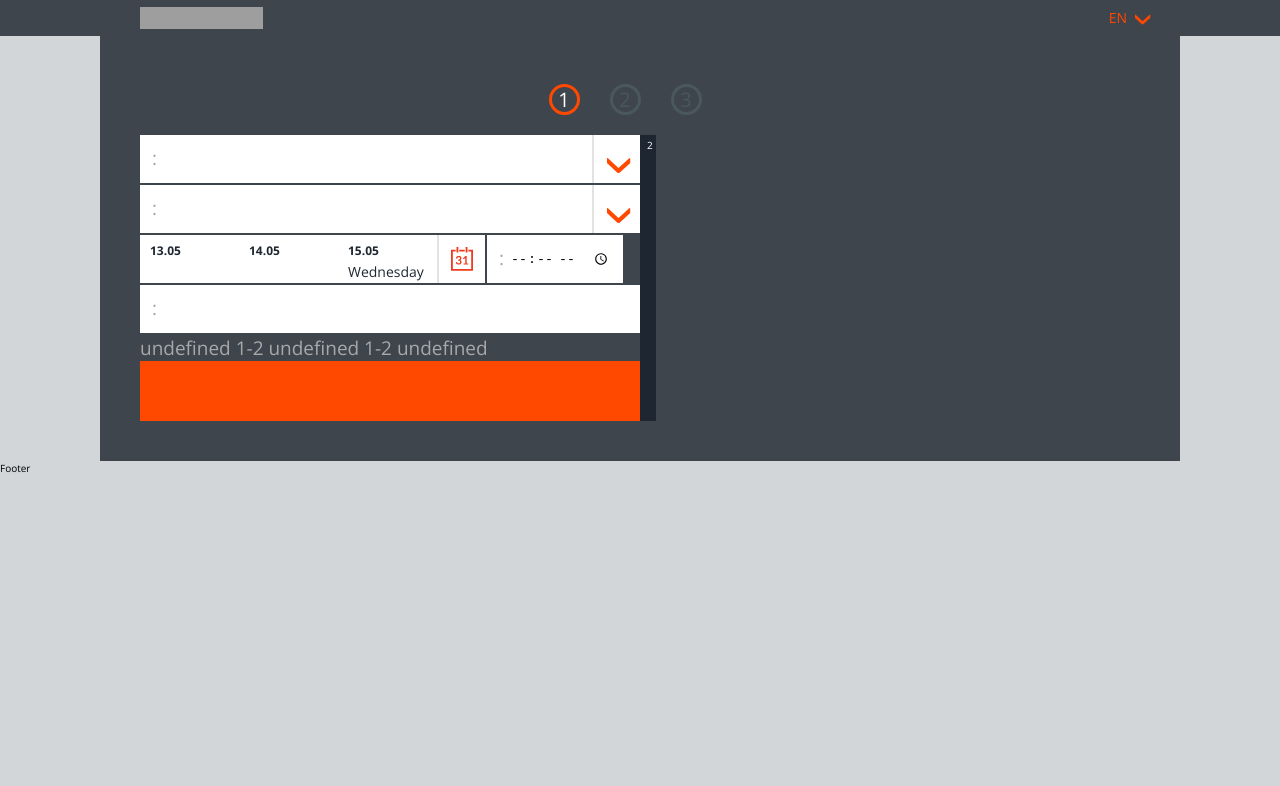
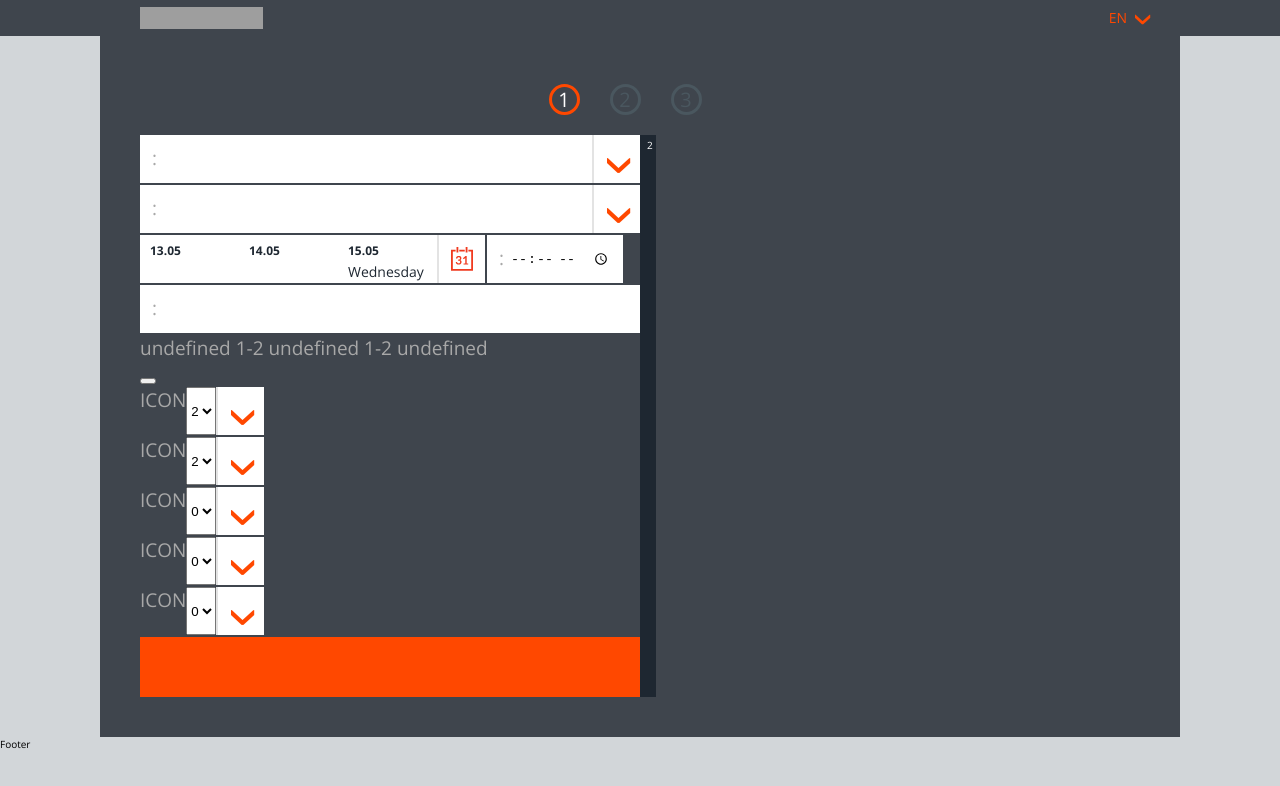
Before and after one commit to iambro/booking-process, a React (Create React App) app: page / in a window 1280 px wide. Shown: the top 786 px of the page. Built offline with nearby package versions, Linux system fonts and the light colour scheme; no server answers; grey boxes are pictures that could not be loaded.

Commit message:
Add additional options to ContentBox, create ContentBoxAdditional.js and Options.js

```diff
--- a/src/components/ContentBox.js
+++ b/src/components/ContentBox.js
@@ -1,5 +1,5 @@
 import React, { Component } from "react";
-import {ContentBoxAdditional} from "./ContentBoxAdditional";
+import { ContentBoxAdditional } from "./ContentBoxAdditional";
 
 const openStyle = { display: "block" };
 const closeStyle = { display: "none" };
@@ -7,7 +7,8 @@ const closeStyle = { display: "none" };
 class ContentBox extends Component {
   state = {
     calendarIsOpen: false,
-    todayDate: []
+    todayDate: [],
+    isHidden: true
   };
 
   handleCalendarOpen = () => {
@@ -18,6 +19,13 @@ class ContentBox extends Component {
 
   handleButton = e => {
     e.preventDefault();
+  };
+
+  handleIsHidden = e => {
+    e.preventDefault();
+    this.setState({
+      isHidden: !this.state.isHidden
+    });
   };
 
   componentDidMount() {
@@ -33,7 +41,7 @@ class ContentBox extends Component {
   }
 
   render() {
-    const { todayDate, calendarIsOpen } = this.state;
+    const { todayDate, calendarIsOpen, isHidden } = this.state;
     const { content, alerts, form } = this.props;
     return (
       <div className="content-box">
@@ -120,9 +128,12 @@ class ContentBox extends Component {
             />
           </div>
           <div className="form-advanced">
-            <div className="form-advanced-description">
-              <ContentBoxAdditional content={content} form={form}/>
-            </div>
+            <ContentBoxAdditional
+              content={content}
+              form={form}
+              isHidden={isHidden}
+              handleIsHidden={this.handleIsHidden}
+            />
           </div>
           <button className="form-button" onClick={this.handleButton}>
             {content.startBooking}
--- a/src/components/ContentBoxAdditional.js
+++ b/src/components/ContentBoxAdditional.js
@@ -1,11 +1,20 @@
-import React from 'react'
+import React from "react";
+import { Options } from "./Options";
 
-const ContentBoxAdditional = (props) => {
-    const {content, form} = props;
+const openStyle = {
+  display: "block"
+};
+
+const closeStyle = {
+  display: "none"
+};
+
+const ContentBoxAdditional = props => {
+  const { content, form, isHidden, handleIsHidden } = props;
   let passengersNumber, passengersText;
   let bagsNumber;
 
-    if(form.passengers === 1){
+  if (form.passengers === 1) {
     passengersNumber = `${form.passengers}`;
     passengersText = `${content.passenger}`;
   } else {
@@ -13,18 +22,81 @@ const ContentBoxAdditional = (props) => {
     passengersText = `${content.passengers}`;
   }
 
-    if((form.luggage + form.sportLuggage) <= 2){
-        bagsNumber = '1-2';
+  if (form.luggage + form.sportLuggage <= 2) {
+    bagsNumber = "1-2";
   } else {
-        bagsNumber = `1-${form.luggage + form.sportLuggage}`
+    bagsNumber = `1-${form.luggage + form.sportLuggage}`;
   }
 
+  return (
+    <>
+      <div className="form-advanced-description">
+        <p className="form-advanced-decription-text">
+          {`${
+            content.for
+          } ${passengersNumber} ${passengersText} ${bagsNumber} ${
+            content.bags
+          }`}
+        </p>
+        <button className="form-advanced-button" onClick={handleIsHidden}>
+          {isHidden ? content.more : content.hide}
+        </button>
+      </div>
+      <div className="form-advanced-options">
+        <div className="form-group">
+          <label>ICON</label>
+          <select
+            className="form-input-select"
+            name="passengers"
+            defaultValue="2"
+          >
+            <Options min={1} max={9} />
+          </select>
+          <span className="form-arrow" />
+        </div>
+        <div className="form-group">
+          <label>ICON</label>
+          <select
+            className="form-input-select"
+            name="luggages"
+            defaultValue="2"
+          >
+            <Options min={0} max={9} />
+          </select>
+          <span className="form-arrow" />
+        </div>
+        <div className="form-group">
+          <label>ICON</label>
+          <select
+            className="form-input-select"
+            name="sportLuggages"
+            defaultValue="0"
+          >
+            <Options min={0} max={4} />
+          </select>
+          <span className="form-arrow" />
+        </div>
+        <div className="form-group">
+          <label>ICON</label>
+          <select className="form-input-select" name="animals" defaultValue="0">
+            <Options min={0} max={5} />
+          </select>
+          <span className="form-arrow" />
+        </div>
+        <div className="form-group">
+          <label>ICON</label>
+          <select
+            className="form-input-select"
+            name="childrenSeats"
+            defaultValue="0"
+          >
+            <Options min={0} max={3} />
+          </select>
+          <span className="form-arrow" />
+        </div>
+      </div>
+    </>
+  );
+};
 
-    return (
-    <p className="form-advanced-decription-text">
-    {`${content.for} ${passengersNumber} ${passengersText} ${bagsNumber} ${content.bags}`}
-    </p>
-    );
-}
-
-export {ContentBoxAdditional};
+export { ContentBoxAdditional };
--- /dev/null
+++ b/src/components/Options.js
@@ -0,0 +1,17 @@
+import React from "react";
+
+const Options = props => {
+  let arr = [];
+  for (let i = props.min; i < props.max; i++) {
+    arr.push(i);
+  }
+  const list = arr.map(x => (
+    <option key={x} value={x}>
+      {x}
+    </option>
+  ));
+
+  return <>{list}</>;
+};
+
+export { Options };
```
Also changed, not shown: 1 other file (tests, documents, lock files or other folders). Lines whose indentation alone changed are shown as unchanged.
